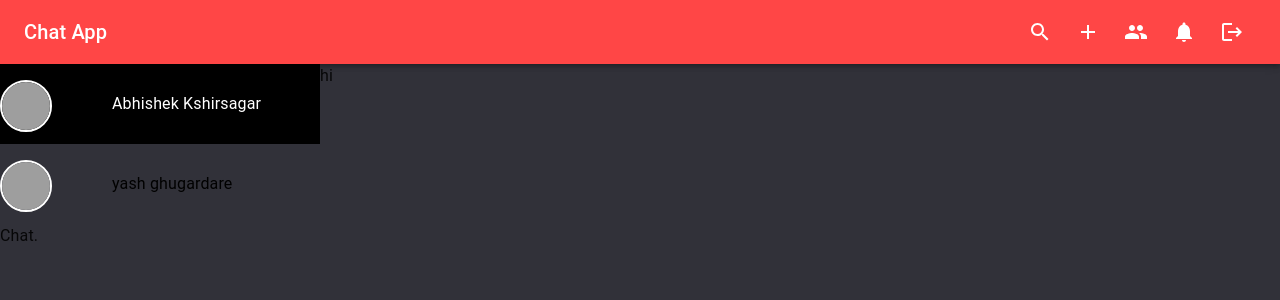
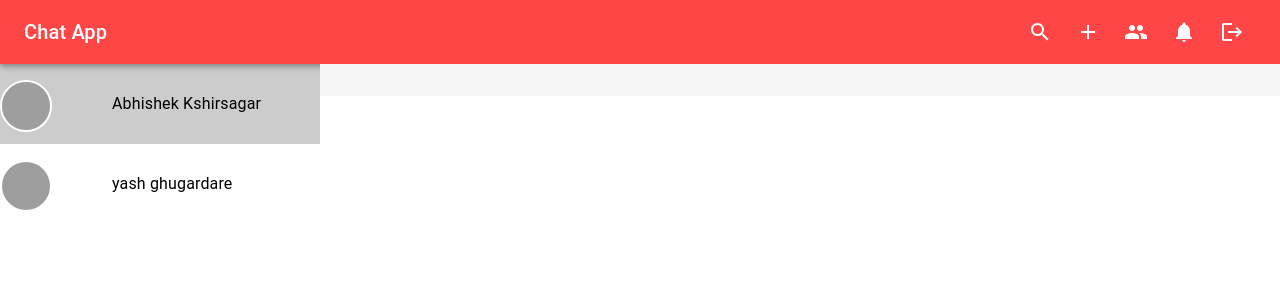
Before and after one commit to ak1143/Chat-Application, a React (Vite) app: page /chat/1 in a window 1280 px wide. Shown: the top 300 px of the page. Built offline with nearby package versions, Linux system fonts and the light colour scheme; grey boxes are pictures that could not be loaded.

Commit message:
css bug fixing

```diff
--- a/index.html
+++ b/index.html
@@ -6,7 +6,8 @@
     <meta name="viewport" content="width=device-width, initial-scale=1.0" />
     <title>Vite + React</title>
   </head>
-  <body style="background-color: rgb(49, 49, 57);">
+  <!-- style="background-color: rgb(49, 49, 57);" -->
+  <body >
     <div  id="root"></div>
     <script type="module" src="/src/main.jsx"></script>
   </body>
--- a/src/components/constants/color.js
+++ b/src/components/constants/color.js
@@ -1,2 +1,3 @@
 
 export const orange = "#ff4646"
+export const grayColor ="rgba(247,247,247,1)"
--- a/src/components/layout/AppLayout.jsx
+++ b/src/components/layout/AppLayout.jsx
@@ -21,7 +21,7 @@ const AppLayout = () => (WrapedComponent) => {
       <>
         <Title />
         <Header />
-        <Grid container height={"calc(100vh-4rem)"}>
+        <Grid container height="calc(100vh-4rem)">
           <Grid item xs={12} sm={4} md={3} height={"100%"}>
             <ChatList
               chats={SampleChats}
@@ -36,12 +36,11 @@ const AppLayout = () => (WrapedComponent) => {
             sx={{
               display: { xs: "none", sm: "block" },
             }}
-            height={"100%"}
+            height="100%"
           >
-            hi
+            <WrapedComponent {...props} />
           </Grid>
         </Grid>
-        <WrapedComponent {...props} />
       </>
     );
   };
--- a/src/components/shared/ChatItem.jsx
+++ b/src/components/shared/ChatItem.jsx
@@ -27,8 +27,8 @@ const ChatItem =({
                 gap:"1rem",
                 alignItems:"center",
                 padding:"1rem",
-                backgroundColor : sameSender ? "black" : "unset",
-                color: sameSender ? "white" : "unset",
+                backgroundColor : sameSender ? "rgba(0,0,0,0.2)" : "unset",
+                color: sameSender ? "black" : "unset",
                 position:"relative"
                 }}
             >
--- a/src/components/styles/StyledComponents.jsx
+++ b/src/components/styles/StyledComponents.jsx
@@ -1,5 +1,6 @@
 import { styled } from "@mui/material";
 import {Link as LinkComponent} from "react-router-dom";
+import { grayColor } from "../constants/color";
 
 export const VisuallyHiddenInput = styled("input")({
     border:0,
@@ -20,4 +21,14 @@ export const Link = styled(LinkComponent)({
     ":hover":{
         backgroundColor:'rgba(1,1,1,0.1)'
     }
+});
+
+export const InputBox = styled("input")({
+    height: '100%',
+    width:'100%',
+    border:'none',
+    outline:'none',
+    padding:'0 3rem',
+    borderRadius:'1.5rem',
+    backgroundColor:`${grayColor}`
 })
--- a/src/pages/Chat.jsx
+++ b/src/pages/Chat.jsx
@@ -1,11 +1,29 @@
-import React from 'react'
+import React, { useRef } from 'react'
 import AppLayout from '../components/layout/AppLayout'
+import { Stack } from '@mui/material';
+import { grayColor } from '../components/constants/color';
 
 const Chat = () => {
+
+  const containerRef =useRef(null);
+
   return (
-    <div>
-      Chat.
-    </div>
+    <>
+      <Stack
+          ref={containerRef}
+          boxSizing={"border-box"}
+          padding={"1rem"}
+          spacing={"1rem"}
+          bgcolor={grayColor}
+          height={"90%"}
+          sx={{
+            overflowX:"hidden",
+            overflowY:"auto"
+          }}
+      >
+        {/* Message Card */}
+      </Stack>
+    </>
   )
 }
 
--- a/src/pages/Home.jsx
+++ b/src/pages/Home.jsx
@@ -1,11 +1,25 @@
 import React from 'react'
 import AppLayout from '../components/layout/AppLayout'
+import { Box, Stack, Typography } from '@mui/material';
 
 const Home = () => {
   return (
-    <div>
-      Home
-    </div>
+    <Box sx={{
+      height: "calc(100vh - 4rem)",
+      display:"flex",
+      justifyContent:'center',
+      paddingTop:"15rem",
+      bgcolor:"rgba(0,0,0,0.2)",
+    }} >
+      <Stack spacing={"0.5rem"}>
+        <Typography variant='h3' sx={{paddingLeft:"4rem"}}>
+          Chat App.
+        </Typography>
+        <Typography>
+          A chat application where you can do real-time chatting.
+        </Typography>
+      </Stack>
+    </Box>
   )
 }
 
```
